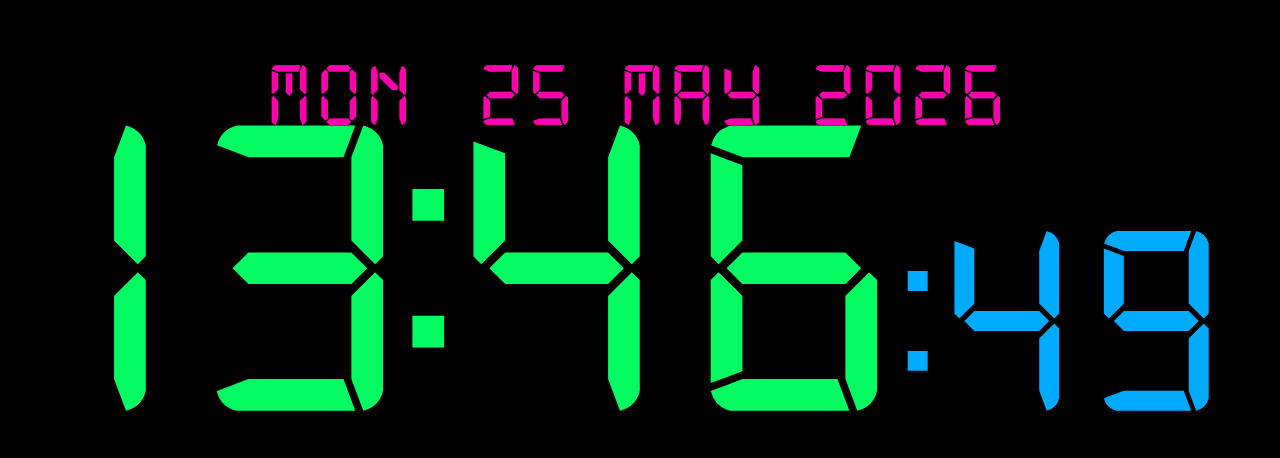
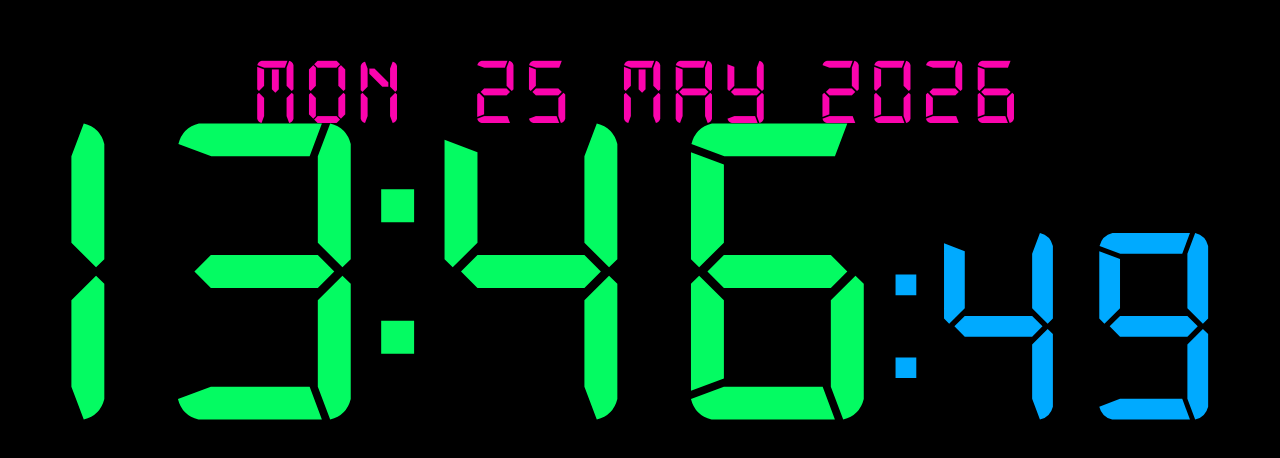
Before and after one commit to mike-seger/7-segment-screen-clock-web, a website: page index.html in a window 1280 px wide. Shown: the part 218-676 px from the top of the page. Drawn offline with nearby package versions, Linux system fonts and the light colour scheme.

Commit message:
fixed visual centering

```diff
--- a/index.html
+++ b/index.html
@@ -339,6 +339,8 @@ function measureRowInkBounds(lineEl) {
 
   let topMin = Number.POSITIVE_INFINITY;
   let bottomMax = Number.NEGATIVE_INFINITY;
+  let leftMin = Number.POSITIVE_INFINITY;
+  let rightMax = Number.NEGATIVE_INFINITY;
 
   for (const child of measurables) {
     const text = child.textContent || "";
@@ -379,16 +381,35 @@ function measureRowInkBounds(lineEl) {
 
     if (top < topMin) topMin = top;
     if (bottom > bottomMax) bottomMax = bottom;
+
+    // Horizontal ink bounds: actualBoundingBoxLeft is the distance from the
+    // text alignment point (≈ childRect.left) to the left ink edge, positive
+    // meaning "to the left". For narrow glyphs like "1" whose ink sits on the
+    // right of the advance, ABL is negative — shifting inkLeft rightward.
+    //
+    // ABR must be corrected for CSS letter-spacing: canvas.measureText does not
+    // model it, so each character after the first is rendered (n-1)*ls px
+    // further right than canvas assumes.
+    const ABL = Number.isFinite(m.actualBoundingBoxLeft)  ? m.actualBoundingBoxLeft  : 0;
+    const ABR = Number.isFinite(m.actualBoundingBoxRight) ? m.actualBoundingBoxRight : childRect.width / scale;
+    const letterSpacingPx = parseFloat(cs.letterSpacing) || 0;
+    const adjustedABR = ABR + Math.max(0, text.length - 1) * letterSpacingPx;
+    const inkLeft  = childRect.left - ABL * scale;
+    const inkRight = childRect.left + adjustedABR * scale;
+    if (inkLeft  < leftMin)  leftMin  = inkLeft;
+    if (inkRight > rightMax) rightMax = inkRight;
   }
 
   if (!Number.isFinite(topMin) || !Number.isFinite(bottomMax)) return null;
 
+  const finalLeft  = Number.isFinite(leftMin)  ? leftMin  : rect.left;
+  const finalRight = Number.isFinite(rightMax) ? rightMax : rect.right;
   return {
-    left: rect.left,
-    top: topMin,
-    right: rect.right,
+    left:   finalLeft,
+    top:    topMin,
+    right:  finalRight,
     bottom: bottomMax,
-    width: rect.width,
+    width:  Math.max(0, finalRight - finalLeft),
     height: Math.max(0, bottomMax - topMin)
   };
 }
@@ -569,11 +590,14 @@ function ensureTimeScaleProbe() {
 
 function getWorstCaseTimeWidth() {
   const probe = ensureTimeScaleProbe();
-  const probeWidth = probe ? probe.offsetWidth : 0;
-  if (probeWidth) return probeWidth;
-
-  const timeLine = document.getElementById("timeLine");
-  return timeLine ? timeLine.offsetWidth : 0;
+  if (!probe) {
+    const timeLine = document.getElementById("timeLine");
+    return timeLine ? timeLine.offsetWidth : 0;
+  }
+  // Use probe INK width (not element box) so the scale is calibrated to the
+  // actual glyph ink filling the viewport, not the character cells.
+  const probeBounds = measureRowInkBounds(probe);
+  return probeBounds && probeBounds.width > 0 ? probeBounds.width : (probe.offsetWidth || 0);
 }
 
 function updateClock() {
@@ -584,7 +608,7 @@ function updateClock() {
   const dRaw = String(now.getDate()).padStart(2, "0");
   const monthRaw = months[now.getMonth()];
   const yRaw = String(now.getFullYear());
-  const h = simulationHour !== null ? simulationHour : (simulationDigit ? simulationDigit.repeat(2) : hRaw);
+  const h = (simulationHour !== null ? simulationHour : (simulationDigit ? simulationDigit.repeat(2) : hRaw)).trim();
   const m = simulationDigit ? simulationDigit.repeat(2) : mRaw;
   const s = simulationDigit ? simulationDigit.repeat(2) : sRaw;
   const d = simulationDigit ? simulationDigit.repeat(2) : dRaw;
@@ -723,6 +747,9 @@ function applyClockTransform(animated = false) {
 
   if (timeLine) {
     timeLine.style.marginTop = "0px";
+    // Neutralise CSS hour-leading-one rule and any previous frame's correction;
+    // will be recomputed after scale is applied below.
+    timeLine.style.transform = "translateX(0)";
   }
 
   if (hourEl) hourEl.style.fontSize = `${renderedTimeFontSize / numericCorrection}px`;
@@ -800,6 +827,21 @@ function applyClockTransform(animated = false) {
   if (!shouldAnimate) clockInner.style.transition = "none";
   clockInner.style.transform = `rotate(${rotation}deg) scale(${scale})`;
   if (!shouldAnimate) { void clockInner.offsetWidth; clockInner.style.transition = ""; }
+
+  // Ink-centre the time row: shift timeLine so its ink midpoint aligns with
+  // the viewport horizontal midpoint.  Re-measure with scale now active so we
+  // get viewport coordinates.  Skip for rotated orientations.
+  if (timeLine && orientation % 180 === 0) {
+    const tBoundsVp = measureRowInkBounds(timeLine);
+    if (tBoundsVp && tBoundsVp.width > 0) {
+      const inkCenterX = tBoundsVp.left + tBoundsVp.width / 2;
+      const offsetVp = vw / 2 - inkCenterX;
+      // Divide by scale to convert viewport-px offset to pre-scale CSS px,
+      // since timeLine lives inside clockInner which has scale(s) applied.
+      timeLine.style.transform = `translateX(${offsetVp / scale}px)`;
+    }
+  }
+
   scheduleRowCoordinateDisplayUpdate();
 }
 
```
